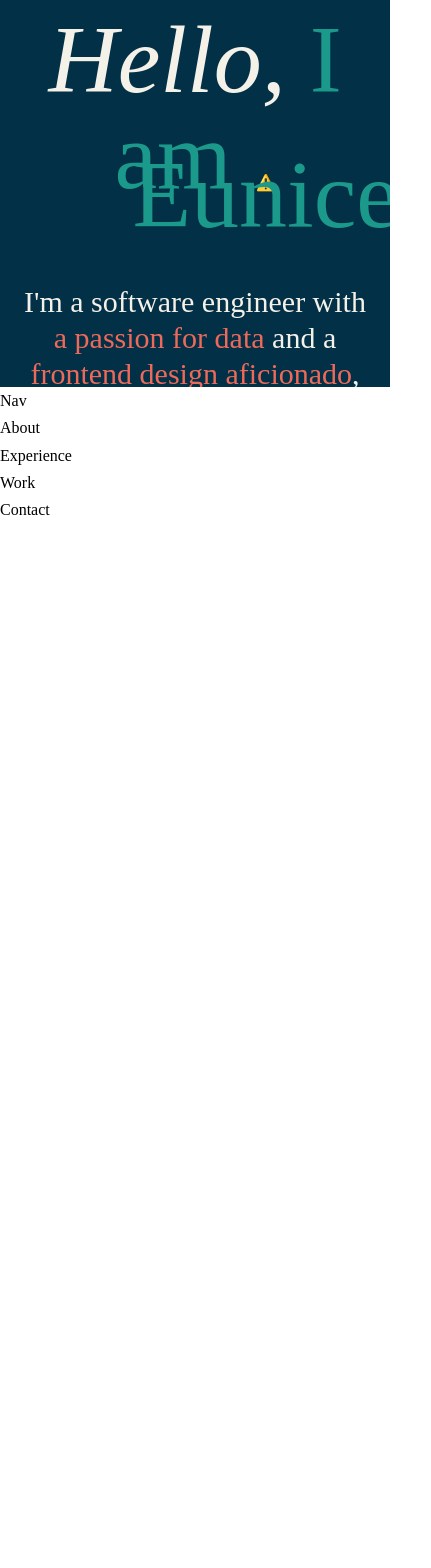
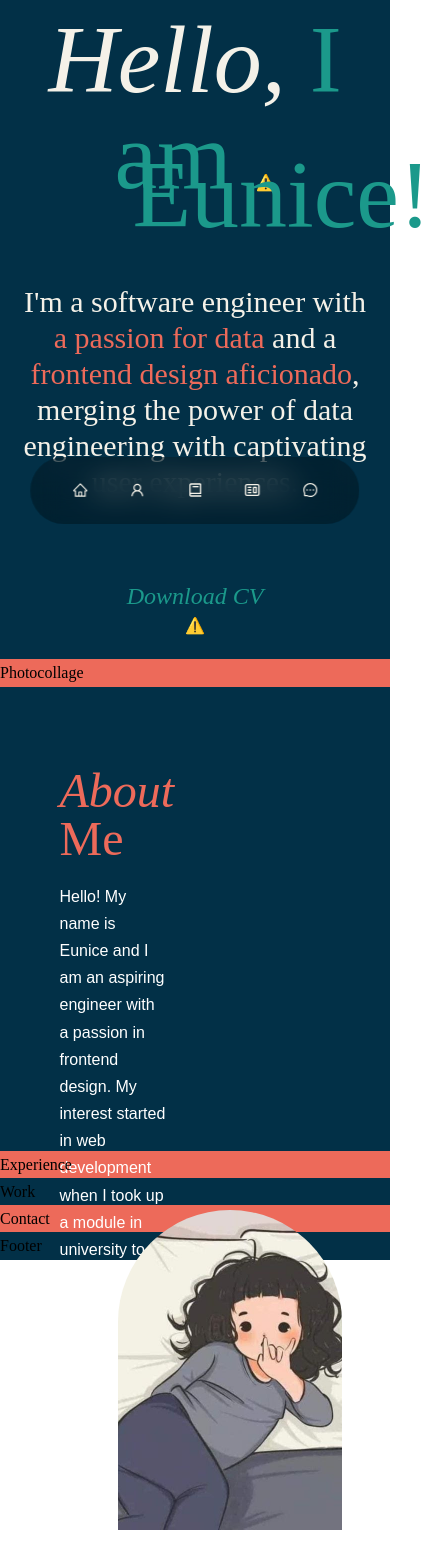
Before and after one commit to ewyy-design/eunicewee, a React (Create React App) app in the folder eunice-wyy/: page / in a window 390 px wide. Shown: the part 288-1856 px from the top of the page, 431 px wide, since content can reach past the window. Before the commit the page ends 844 px from the top, so only its background shows below. Built offline with nearby package versions, Linux system fonts and the light colour scheme; no server answers.

Commit message:
Updates files

```diff
--- a/eunice-wyy/src/App.js
+++ b/eunice-wyy/src/App.js
@@ -7,6 +7,7 @@ import About from "./components/About";
 import Experience from "./components/Experience";
 import Work from "./components/Work";
 import Contact from "./components/Contact";
+import Footer from "./components/Footer";
 
 const App = () => {
   return (
@@ -17,6 +18,7 @@ const App = () => {
       <Experience />
       <Work />
       <Contact />
+      <Footer />
     </div>
   );
 };
--- a/eunice-wyy/src/components/About.js
+++ b/eunice-wyy/src/components/About.js
@@ -1,8 +1,39 @@
 import React from "react";
+
+import ProfilePic from "../assets/profile-pic.png";
 
 const About = () => {
   return (
-    <div>About</div>
+    <div>
+      <section id="about" className="bg-bittersweet mt-0">
+        <div>Photocollage</div>
+      </section>
+      <section className="bg-prussianblue mt-0 pt-20 about-me">
+        <div className="grid grid-cols-2 gap-14 container">
+          <div>
+            <h1 className="text-5xl pl-10">
+              <em>About</em> Me
+            </h1>
+            <p className="pl-10 pt-5">
+              Hello! My name is Eunice and I am an aspiring engineer with a
+              passion in frontend design. My interest started in web development
+              when I took up a module in university to create a movie booking
+              system - and the stories follow. <br />
+            </p>
+            <p className="pl-10 pt-5">
+              At work, I deal with data and have the idea to combine my interest
+              in good user experience with data. Committed to continuous
+              learning, I hope that I will become a better data engineer at the
+              intersection of data and design.
+            </p>
+          </div>
+          <div className="flex justify-center items-center pt-16">
+            <img src={ProfilePic} alt="profile-pic" className="profile-pic" />
+          </div>
+        </div>
+      </section>
+    </div>
+
     // <section className="photocollage py-5 lg:px-36 lg:pt-6">
     //   <div className="">
     //     <div className="-m-1 flex flex-wrap md:-m-2">
--- a/eunice-wyy/src/components/Contact.js
+++ b/eunice-wyy/src/components/Contact.js
@@ -2,7 +2,9 @@ import React from "react";
 
 const Contact = () => {
   return (
-    <div>Contact</div>
+    <section id="contact" className="bg-bittersweet mt-0">
+      Contact
+    </section>
     // <section className="contact" id="contact">
     //   <div className="container">
     //     <p class="contact">Get In Touch</p>
--- a/eunice-wyy/src/components/Experience.js
+++ b/eunice-wyy/src/components/Experience.js
@@ -2,7 +2,9 @@ import React from "react";
 
 const Experience = () => {
   return (
-    <div>Experience</div>
+    <section id="experience" className="bg-bittersweet mt-0">
+      Experience
+    </section>
     // <section className="experience" id="experience">
     //   <div className="container">
     //     <p class="experience, title">Where I've Worked</p>
--- a/eunice-wyy/src/components/Footer.js
+++ b/eunice-wyy/src/components/Footer.js
@@ -1,7 +1,7 @@
 import React from "react";
 
 const Footer = () => {
-  return <section>Footer</section>;
+  return <section className="bg-prussianblue mt-0 h-7">Footer</section>;
 };
 
 export default Footer;
--- a/eunice-wyy/src/components/Header.js
+++ b/eunice-wyy/src/components/Header.js
@@ -11,7 +11,7 @@ import { BsLinkedin, BsGithub } from "react-icons/bs";
 
 const Header = () => {
   return (
-    <header className="bg-prussianblue text-center">
+    <header className="bg-prussianblue text-center pb-5">
       <div className="container">
         <div className="flex justify-center">
           <img src={WebsiteLogo} alt="website-logo" width="300" height="300" />
--- a/eunice-wyy/src/components/Home.js
+++ /dev/null
@@ -1,63 +0,0 @@
-import React from "react";
-import CV from "../assets/sample-resume.pdf";
-import WebsiteLogo from "../assets/website-logo.png";
-
-// Loop Animations
-import { Player } from "@lottiefiles/react-lottie-player";
-
-// React Icon
-import { BsLinkedin, BsGithub } from "react-icons/bs";
-import {
-  AiOutlineHome,
-  AiOutlineUser,
-  AiOutlineBook,
-  AiOutlineMessage,
-} from "react-icons/ai";
-import { CgWebsite } from "react-icons/cg";
-
-const Home = () => {
-  return (
-    // <div></div>
-    <section className="home">
-      <div className="nav-font flex justify-center">
-        <nav className="nav-right flex space-x-4 text-2xl">
-          <a href="#">
-            <AiOutlineHome />
-          </a>
-          <a href="#about">
-            <AiOutlineUser />
-          </a>
-          <a href="#experience">
-            <AiOutlineBook />
-          </a>
-          <a href="#work">
-            <CgWebsite />
-          </a>
-          <a href="#contact">
-            <AiOutlineMessage />
-          </a>
-        </nav>
-      </div>
-
-      <div className="header__socials">
-        <a
-          href="https://www.linkedin.com/in/eunice-wee-95159515b/"
-          target="__blank"
-        >
-          <BsLinkedin />
-        </a>
-        <a href="https://github.com/ewyy-design" target="__blank">
-          <BsGithub />
-        </a>
-      </div>
-
-      <div className="header__contact ">
-        <a href="mailto:eunice_wyy@hotmail.com">
-          <em>eunice_wyy@hotmail.com</em>
-        </a>
-      </div>
-    </section>
-  );
-};
-
-export default Home;
--- a/eunice-wyy/src/components/Nav.js
+++ b/eunice-wyy/src/components/Nav.js
@@ -1,9 +1,31 @@
-import React from 'react'
+import React from "react";
+
+// React Icon
+import { AiOutlineHome, AiOutlineUser, AiOutlineMessage } from "react-icons/ai";
+import { CgWebsite } from "react-icons/cg";
+import { BiBook } from "react-icons/bi";
 
 const Nav = () => {
   return (
-    <div>Nav</div>
-  )
-}
+    <nav>
+      {" "}
+      <a href="#">
+        <AiOutlineHome />
+      </a>
+      <a href="#about">
+        <AiOutlineUser />
+      </a>
+      <a href="#experience">
+        <BiBook />
+      </a>
+      <a href="#work">
+        <CgWebsite />
+      </a>
+      <a href="#contact">
+        <AiOutlineMessage />
+      </a>
+    </nav>
+  );
+};
 
-export default Nav
+export default Nav;
--- a/eunice-wyy/src/components/Work.js
+++ b/eunice-wyy/src/components/Work.js
@@ -2,7 +2,9 @@ import React from "react";
 
 const Work = () => {
   return (
-    <div>Work</div>
+    <section id="work" className="bg-prussianblue mt-0">
+      Work
+    </section>
     // <section className="work" id="work">
     //   <div className="container">
     //     <p class="work, title">Some Things I've Built</p>
--- a/eunice-wyy/src/index.css
+++ b/eunice-wyy/src/index.css
@@ -56,15 +56,17 @@ body {
 
 section {
   margin-top: 8rem;
+  /* height: 100vh; */
+  height: fit-content;
 }
 
-section > title {
+section > div > div > h1 {
   color: var(--color-bg-variant);
-  margin-bottom: 3rem;
 }
 
-section > p {
-  color: var(--color-primary)
+section > div > div > p {
+  color: var(--color-primary);
+  font-family: "Carlito", sans-serif;
 }
 
 a {
@@ -105,17 +107,17 @@ img {
 }
 
 /* =============== HEADER STYLES =============== */
-header {
+/* header {
   height: 100vh;
   overflow: hidden;
-}
+} */
 
 .header__socials {
   display: flex;
   flex-direction: column;
   align-items: center;
   gap: 0.8rem;
-  position: absolute;
+  position: fixed;
   left: 5rem;
   bottom: 3rem
 }
@@ -133,11 +135,52 @@ header {
 }
 
 .scroll__down {
-  position: absolute;
+  position: fixed;
   right:2rem;
   bottom: 5rem;
   transform: rotate(90deg);
   font-size: 0.9rem;
+}
+
+/* =============== NAV STYLES =============== */
+nav {
+  background: rgba(0, 0, 0, 0.3);
+  width: max-content;
+  display: block;
+  padding: 0.7rem 1.7rem;
+  z-index: 2;
+  position: fixed;
+  left: 50%;
+  transform: translate(-50%);
+  bottom: 2rem;
+  display: flex;
+  gap: 0.8rem;
+  border-radius: 3rem;
+  backdrop-filter: blur(15px);
+}
+
+nav a {
+  background: transparent;
+  padding: 0.9rem;
+  border-radius: 50%;
+  display: flex;
+}
+
+nav a:hover {
+  background: rgba(0, 0, 0, 0.3);
+}
+
+/* =============== ABOUT ME STYLES =============== */
+.about-me {
+  height: 55vh;
+}
+
+.profile-pic {
+  width: 22rem;
+  height: 25rem;
+  position: absolute;
+  border-radius: 12rem 12rem 0 0;
+  overflow: hidden;
 }
 
 /* =============== MEDIA QUERIES (MEDIUM DEVICES) =============== */
@@ -151,8 +194,21 @@ header {
   }
 
   /* =============== HEADER STYLES =============== */
-  header {
+  /* header {
     height: 120vh;
+  } */
+
+  /* =============== ABOUT ME STYLES =============== */
+  /* .about-me {
+    height: 65vh;
+  } */
+
+  .profile-pic {
+    width: 14rem;
+    height: 20rem;
+    position: absolute;
+    border-radius: 12rem 12rem 0 0;
+    overflow: hidden;
   }
 }
 
@@ -167,12 +223,26 @@ header {
   }
 
   /* =============== HEADER STYLES =============== */
-  header {
+  /* header {
     height: 80vh;
-  }
+  } */
 
   .header__socials, .scroll__down {
     display: none;
+  }
+
+  /* =============== ABOUT ME STYLES =============== */
+  /* .about-me {
+    height: 85vh;
+  } */
+
+  .profile-pic {
+    width: 14rem;
+    height: 20rem;
+    position: absolute;
+    border-radius: 12rem 12rem 0 0;
+    overflow: hidden;
+    right: 3rem;
   }
 
 
```
Also changed, not shown: eunice-wyy/src/assets/profile-pic.png (added).
